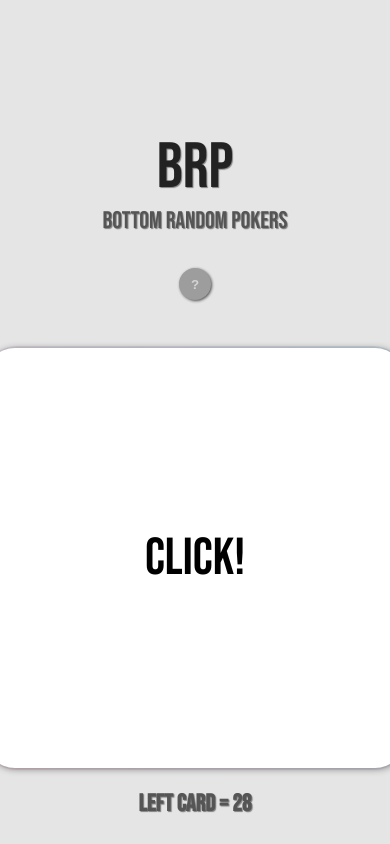
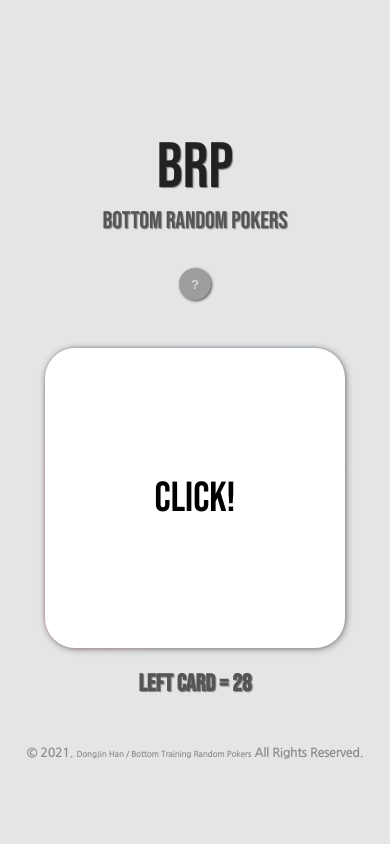
Before and after one commit to arkc1009/BRP, a React (Create React App) app: page / in a window 390 px wide. Shown: the top 844 px of the page. Built offline with nearby package versions, Linux system fonts and the light colour scheme.

Commit message:
feat: 카드박스, 텍스트 등등 모바일 호환 추가

```diff
--- a/src/components/Footer/index.jsx
+++ b/src/components/Footer/index.jsx
@@ -16,20 +16,27 @@ const CopyText = styled.p`
   color: #555;
   opacity: 60%;
   font-weight: bold;
+	text-align: center;
+  @media screen and (max-width: 420px) {
+    font-size: 12px;
+  }
 `;
 
 const SmallText = styled.span`
   font-size: 14px;
+  @media screen and (max-width: 420px) {
+    font-size: 8px;
+  }
 `;
 
 const LinkText = styled.a`
   text-decoration: none;
   color: #222;
   font-size: 32px;
-	font-weight: bold;
+  font-weight: bold;
   opacity: 70%;
   padding-bottom: .3rem;
-  border-bottom: 5px solid rgba(34,34,34,0.8);
+  border-bottom: 5px solid rgba(34, 34, 34, 0.8);
   display: block;
 `;
 
--- a/src/components/PickedCard/index.jsx
+++ b/src/components/PickedCard/index.jsx
@@ -16,6 +16,11 @@ const ResultCard = styled.div`
   user-select: none;
   position: relative;
   cursor: pointer;
+
+	@media screen and (max-width: 420px) {
+		width: 300px;
+		height: 300px;
+	}
 
   &:after {
     content: '';
@@ -47,6 +52,9 @@ const CardText = styled.span`
   font-family: 'Bebas Neue', cursive;
   font-size: 52px;
   animation: ${OpacityAnimate} 1s;
+  @media screen and (max-width: 420px) {
+    font-size: 42px;
+  }
 `;
 
 const Kind = styled.span`
```
